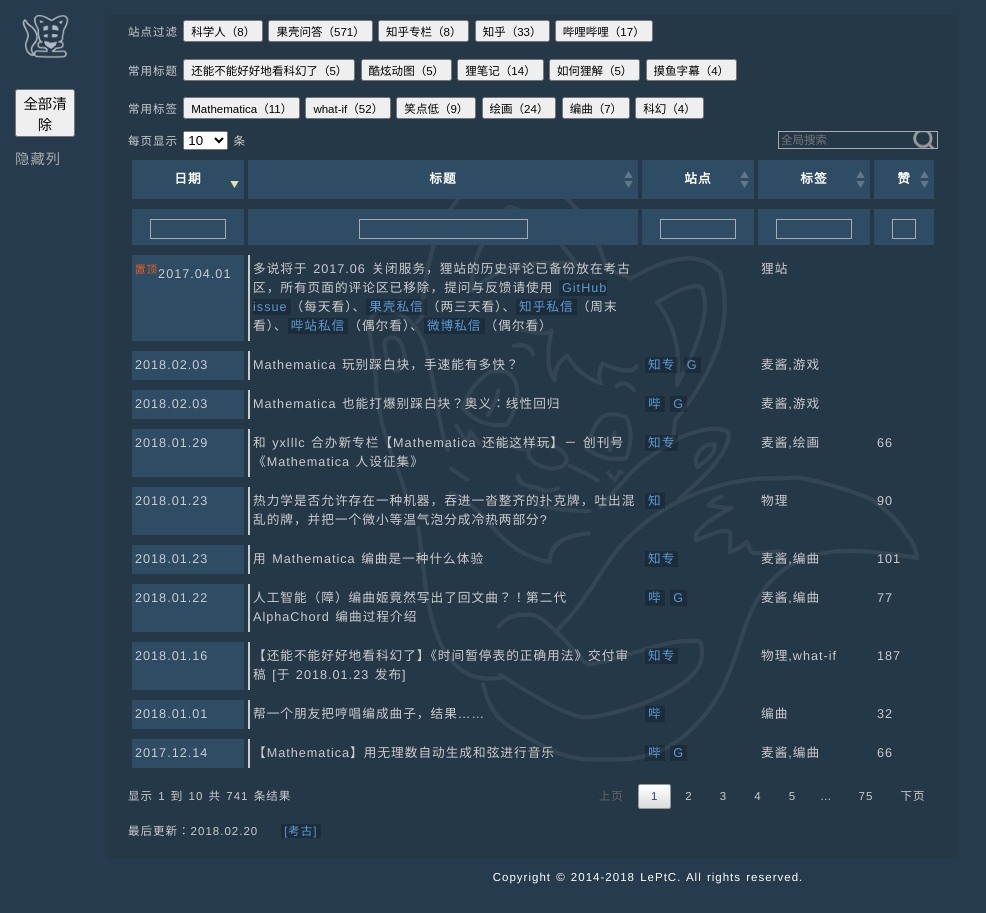
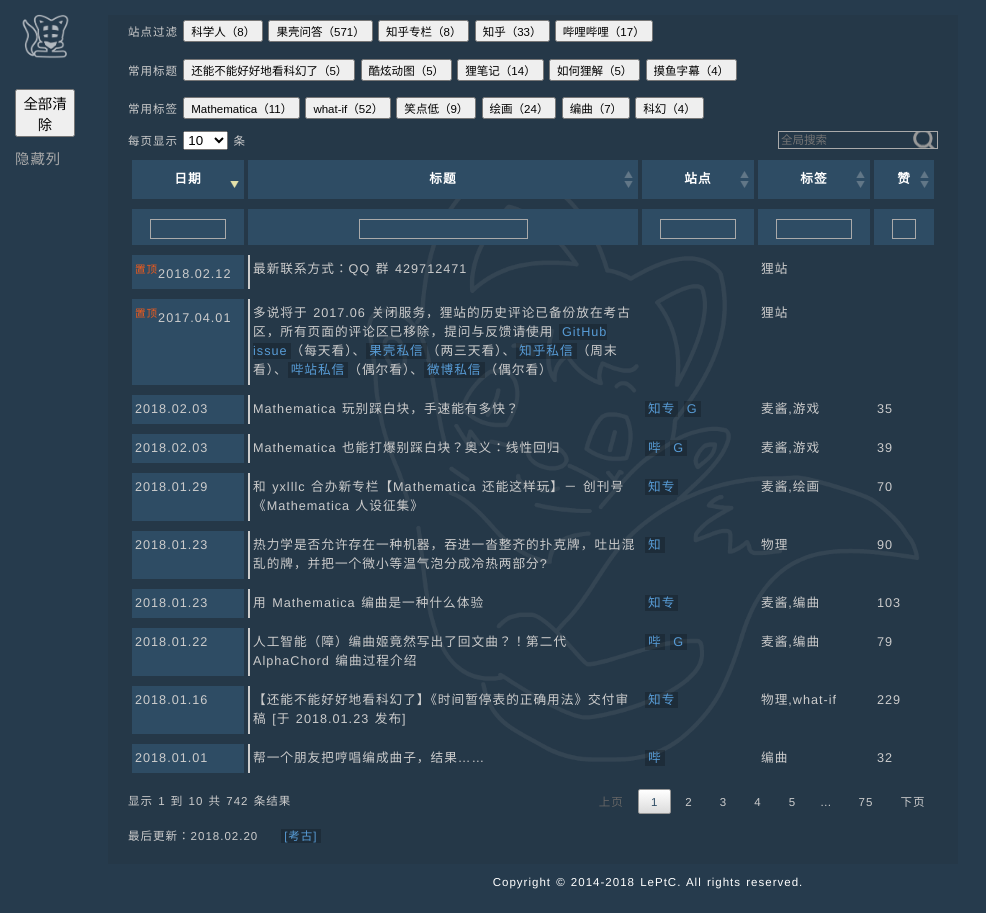
Before and after one commit to LePtC/LePtC.github.io, a Jekyll site: the page built from index.html, in a window 1280 px wide. Shown: the whole page, without its empty margins (0-986 px from the left). Built offline with Jekyll 4.4.1, drawn with Linux system fonts in a browser that asks for light colours; Markdown is read by kramdown in place of the engine named in the settings; comment, search, counter and statistics services are not loaded.

Commit message:
update index

```diff
--- a/index.html
+++ b/index.html
@@ -215,22 +215,27 @@
     <a href="http://weibo.com/ttarticle/p/show?id=2309404082667938281154">微</a></td>
 <td>科学人,物理</td><td></td></tr> -->
 
+<tr><td><sup>置顶</sup>2018.02.12</td>
+  <td>最新联系方式：QQ 群 429712471</td>
+<td></td>
+<td>狸站</td><td></td></tr>
+
 <tr><td>2018.02.03</td>
   <td>Mathematica 玩别踩白块，手速能有多快？</td>
 <td><a href="https://zhuanlan.zhihu.com/p/33361062">知专</a>
 <a href="https://github.com/LePtC/MaticaGuokr/tree/master/201801">G</a></td></td>
-<td>麦酱,游戏</td><td></td></tr>
+<td>麦酱,游戏</td><td>35</td></tr>
 
 <tr><td>2018.02.03</td>
   <td>Mathematica 也能打爆别踩白块？奥义：线性回归</td>
 <td><a href="http://www.bilibili.com/video/av19070980/">哔</a>
 <a href="https://github.com/LePtC/MaticaGuokr/tree/master/201801">G</a></td></td>
-<td>麦酱,游戏</td><td></td></tr>
+<td>麦酱,游戏</td><td>39</td></tr>
 
 <tr><td>2018.01.29</td>
   <td>和 yxlllc 合办新专栏【Mathematica 还能这样玩】－ 创刊号《Mathematica 人设征集》</td>
 <td><a href="https://zhuanlan.zhihu.com/p/33372959">知专</a></td>
-<td>麦酱,绘画</td><td>66</td></tr>
+<td>麦酱,绘画</td><td>70</td></tr>
 
 <tr><td>2018.01.23</td>
   <td>热力学是否允许存在一种机器，吞进一沓整齐的扑克牌，吐出混乱的牌，并把一个微小等温气泡分成冷热两部分?</td>
@@ -240,18 +245,18 @@
 <tr><td>2018.01.23</td>
   <td>用 Mathematica 编曲是一种什么体验</td>
 <td><a href="https://zhuanlan.zhihu.com/p/33223047">知专</a></td>
-<td>麦酱,编曲</td><td>101</td></tr>
+<td>麦酱,编曲</td><td>103</td></tr>
 
 <tr><td>2018.01.22</td>
   <td>人工智能（障）编曲姬竟然写出了回文曲？！第二代 AlphaChord 编曲过程介绍</td>
 <td><a href="http://www.bilibili.com/video/av18623766/">哔</a>
 <a href="https://github.com/LePtC/AlphaChord">G</a></td></td>
-<td>麦酱,编曲</td><td>77</td></tr>
+<td>麦酱,编曲</td><td>79</td></tr>
 
 <tr><td>2018.01.16</td>
   <td>【还能不能好好地看科幻了】《时间暂停表的正确用法》交付审稿 [于 2018.01.23 发布]</td>
 <td><a href="https://zhuanlan.zhihu.com/p/33006257">知专</a></td>
-<td>物理,what-if</td><td>187</td></tr>
+<td>物理,what-if</td><td>229</td></tr>
 
 <tr><td>2018.01.01</td>
   <td>帮一个朋友把哼唱编成曲子，结果……</td>
@@ -262,7 +267,7 @@
   <td>【Mathematica】用无理数自动生成和弦进行音乐</td>
 <td><a href="http://www.bilibili.com/video/av17271600">哔</a>
 <a href="https://github.com/LePtC/AlphaChord">G</a></td>
-<td>麦酱,编曲</td><td>66</td></tr>
+<td>麦酱,编曲</td><td>72</td></tr>
 
 <tr><td>2017.11.25</td>
   <td>【摸鱼字幕组】《伽罗瓦理论概论》第1周第3课、第4课翻译完毕 [2017.12.01 发布]</td>
```
Also changed, not shown: other parts of index.html (+1 -1 lines).
